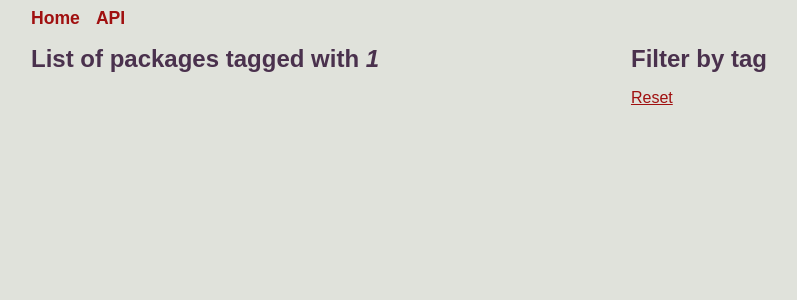
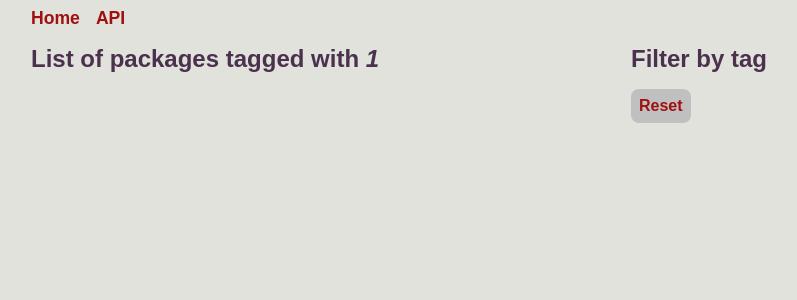
Before and after one commit to kimsappi/dpkg-status, a Flask app: page /tagged/1 in a window 1280 px wide. Shown: the top 300 px of the page, without its empty margins (241-1038 px from the left). Run offline with Flask 2, Linux system fonts and the light colour scheme; data that the repository does not hold is empty; parts of the project's set-up code (start-up, migrations or seed data) failed here and were passed over.

Commit message:
Made filters more buttony

```diff
--- a/static/styles.css
+++ b/static/styles.css
@@ -17,6 +17,8 @@ ul {
 
 a {
 	display: inline-block;
+	transition: 0.5s;
+	transition-timing-function: ease-in-out;
 }
 
 a:link {
@@ -29,7 +31,6 @@ a:visited {
 
 a:hover, a:active {
 	color: #1C458C;
-	transition: 0.5s;
 	transform: scale(1.1);
 }
 
@@ -163,6 +164,33 @@ header > *:not(:first-child) {
 	font-family: monospace;
 }
 
+.filterLinkButton {
+	text-decoration: none;
+	background-color: lightblue;
+	padding: 0.5em;
+	border-radius: 0.5em;
+	margin-bottom: 0.5em;
+	transition: 0.5s;
+	transition-timing-function: ease-in-out;
+}
+
+a:hover.filterLinkButton, a:active.filterLinkButton {
+	transform: none;
+}
+
+.resetFilter, a:link.resetFilter, a:visited.resetFilter, a:hover.resetFilter, a:active.resetFilter {
+	background-color: silver;
+	font-weight: bold;
+}
+
+.filterLinkButton:hover {
+	background-color: rgb(183, 237, 183);
+}
+
+.selectedFilter {
+	background-color: plum;
+}
+
 #tagForm {
 	margin-top: 2em;
 }
--- a/templates/tagsFilter.html
+++ b/templates/tagsFilter.html
@@ -1,11 +1,11 @@
 <h1>Filter by tag</h1>
 <ul id='filterList'>
 	<li>
-		<a href='/' {% if not currentFilter %} class='bold' {% endif %}>Reset</a>
+		<a href='/' class='filterLinkButton resetFilter {% if not currentFilter %} selectedFilter bold {% endif %}'>Reset</a>
 	</li>
 	{% for tag in tags %}
 	<li>
-		<a href='/tagged/{{ tag|urlencode }}' {% if currentFilter|string() == tag|string() %} class='bold' {% endif %}>{{ tag }}</a>
+		<a href='/tagged/{{ tag|urlencode }}' class='filterLinkButton {% if currentFilter|string() == tag|string() %} selectedFilter bold {% endif %}'>{{ tag }}</a>
 	</li>
 	{% endfor %}
 </ul>
```
Also changed, not shown: README.md.
